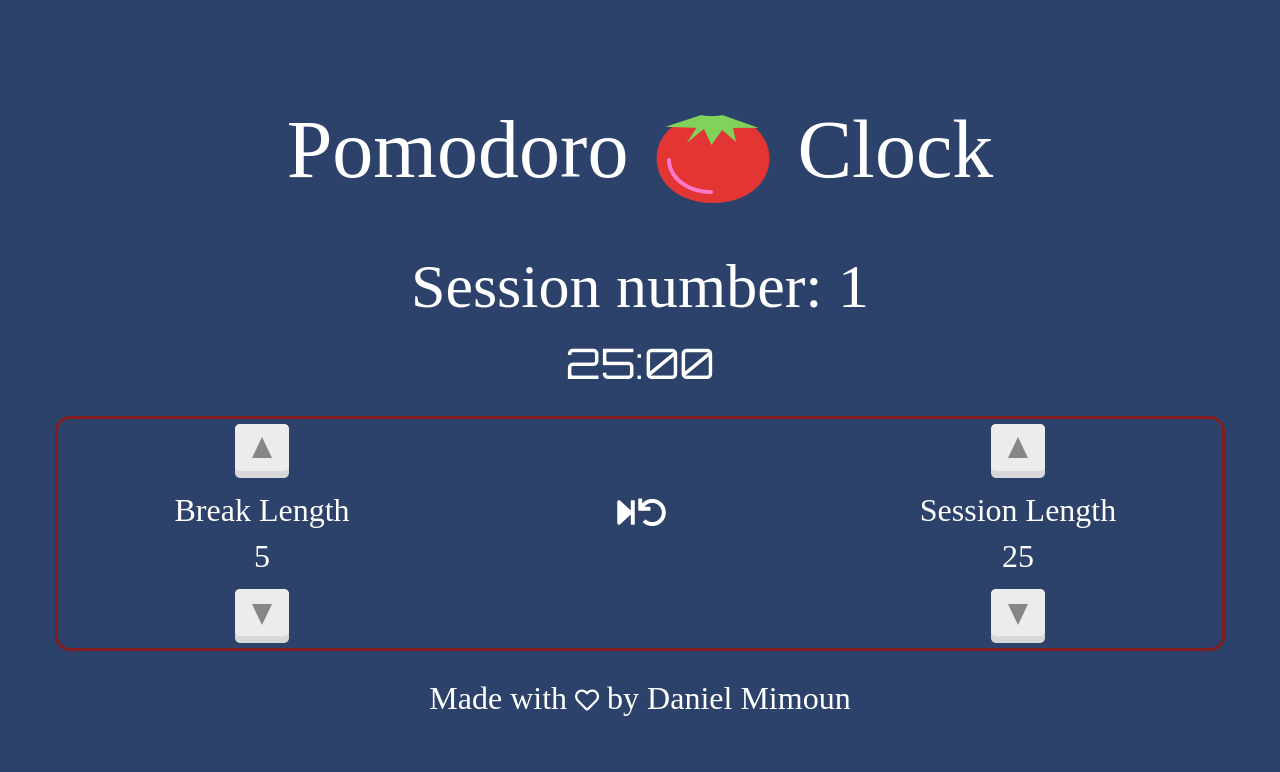
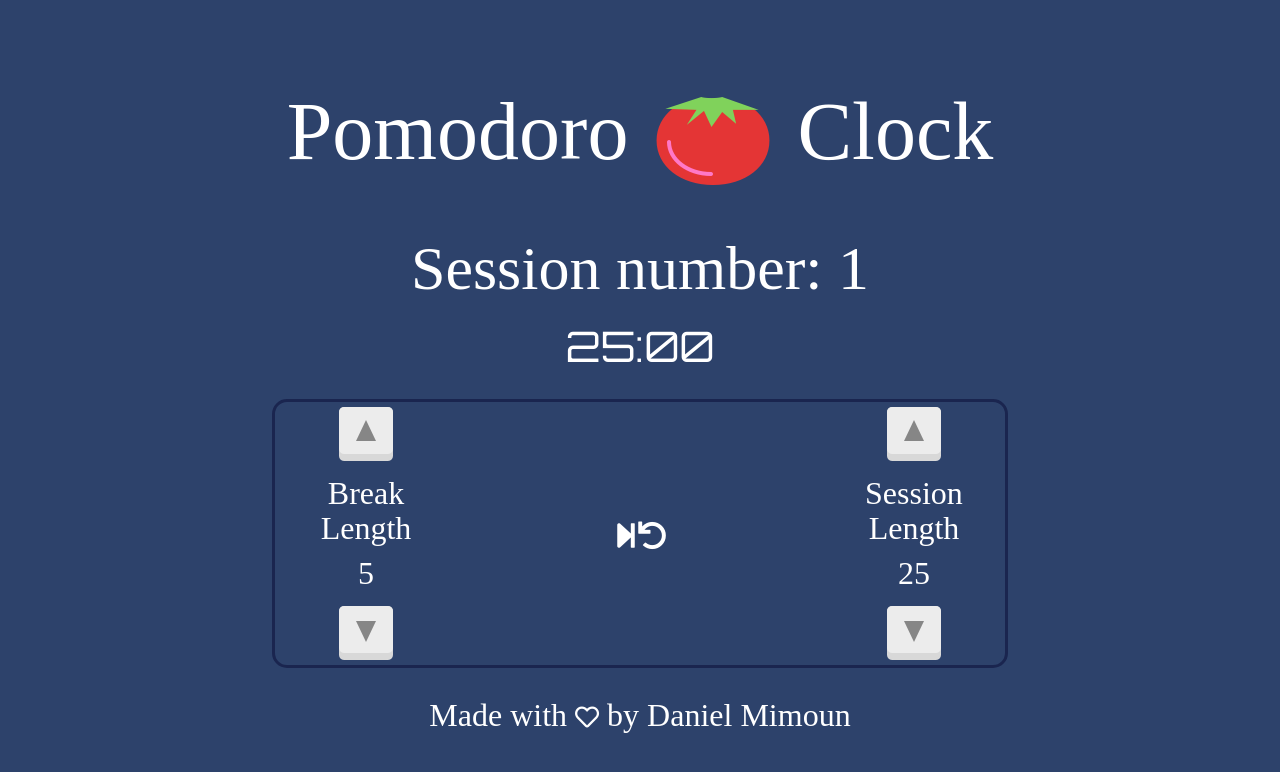
Before and after one commit to danielm2048/Pomodoro-Clock, a React (Create React App) app: page / in a window 1280 px wide. Shown: the top 772 px of the page. Built offline with nearby package versions, Linux system fonts and the light colour scheme; a web font is replaced by a local one.

Commit message:
changed design

```diff
--- a/src/App.css
+++ b/src/App.css
@@ -28,11 +28,15 @@
   font-family: 'Orbitron', sans-serif;
 }
 
-.container {
-  border-color: rgb(131, 29, 29);
+.box {
+  border-color: rgba(11, 15, 58, 0.555);
   border-width: 3px;
   border-style: solid;
   border-radius: 15px;
+}
+
+.action {
+  padding-top: 120px;
 }
 
 .App-link {
--- a/src/App.js
+++ b/src/App.js
@@ -131,32 +131,29 @@ class App extends React.Component {
 		return (
 			<div className="App">
 				<header className="App-header">
-					<h1 style={{fontSize: "82px"}}>Pomodoro <img src={tomato} alt="tomato" /> Clock</h1>
+					<div className="container-fluid">
+						<h1 style={{ fontSize: "82px" }}>Pomodoro <img src={tomato} alt="tomato" /> Clock</h1>
 						<div className="row">
-						<h2 id="timer-label" style={{fontSize: "62px"}}>Session number: 1</h2>
-						<h2 id="time-left" style={{fontSize: "42px", color: this.min < 1 ? "red" : "white"}}>{this.state.time}</h2>
+							<h2 id="timer-label" style={{ fontSize: "62px" }}>Session number: 1</h2>
+							<h2 id="time-left" style={{ fontSize: "42px", color: this.min < 1 ? "red" : "white" }}>{this.state.time}</h2>
 							<br />
 						</div>
-					<div className="row container">
-						<div className="col-xs-4" style={{ pointerEvents: this.state.isStarted ? "none" : "auto" }}>
+						<div className="row box">
+							<div className="col-xs-3" style={{ pointerEvents: this.state.isStarted ? "none" : "auto" }}>
 								<div className="">
 									<img src={arrowUp} id="break-increment" alt="break up" className="button" onClick={this.onClick} />
 								</div>
 								<div className="">
-								<h5 id="break-label" style={{fontSize: "32px"}}>Break Length</h5>
+									<h5 id="break-label" style={{ fontSize: "32px" }}>Break Length</h5>
 								</div>
 								<div>
-								<h5 id="break-length" style={{fontSize: "32px"}}>{this.state.breakNum}</h5>
+									<h5 id="break-length" style={{ fontSize: "32px" }}>{this.state.breakNum}</h5>
 								</div>
 								<div className="">
 									<img src={arrowDown} id="break-decrement" alt="break down" className="button" onClick={this.onClick} />
 								</div>
 							</div>
-						<div className="col-xs-4">
-							<br />
-							<br />
-							<br />
-							<br />
+							<div className="col-xs-6 action">
 								<audio id="beep">
 									<source src={beep} type="audio/mpeg" />
 								</audio>
@@ -165,15 +162,15 @@ class App extends React.Component {
 									<i className="fas fa-undo fa-2x" id="reset" onClick={this.onClick}></i>
 								</div>
 							</div>
-						<div className="col-xs-4" style={{ pointerEvents: this.state.isStarted ? "none" : "auto" }}>
+							<div className="col-xs-3" style={{ pointerEvents: this.state.isStarted ? "none" : "auto" }}>
 								<div>
 									<img src={arrowUp} id="session-increment" alt="session up" className="button" onClick={this.onClick} />
 								</div>
 								<div>
-								<h5 id="session-label" style={{fontSize: "32px"}}>Session Length</h5>
+									<h5 id="session-label" style={{ fontSize: "32px" }}>Session Length</h5>
 								</div>
 								<div>
-								<h5 id="session-length" style={{fontSize: "32px"}}>{this.state.sessionNum}</h5>
+									<h5 id="session-length" style={{ fontSize: "32px" }}>{this.state.sessionNum}</h5>
 								</div>
 								<div>
 									<img src={arrowDown} id="session-decrement" alt="session down" className="button" onClick={this.onClick} />
@@ -182,7 +179,8 @@ class App extends React.Component {
 						</div>
 						<div>
 							<br />
-						<h5 style={{fontSize: "32px"}}>Made with <i class="far fa-heart fa-xs"></i> by Daniel Mimoun</h5>
+							<h5 style={{ fontSize: "32px" }}>Made with <i class="far fa-heart fa-xs"></i> by Daniel Mimoun</h5>
+						</div>
 					</div>
 				</header>
 			</div>
```
Lines whose indentation alone changed are shown as unchanged.
